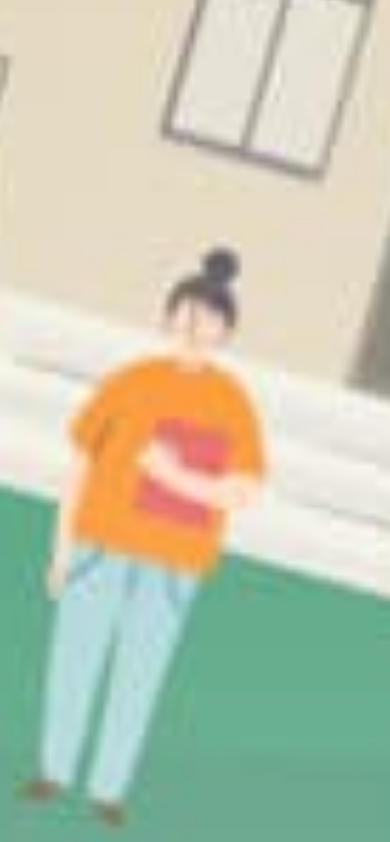
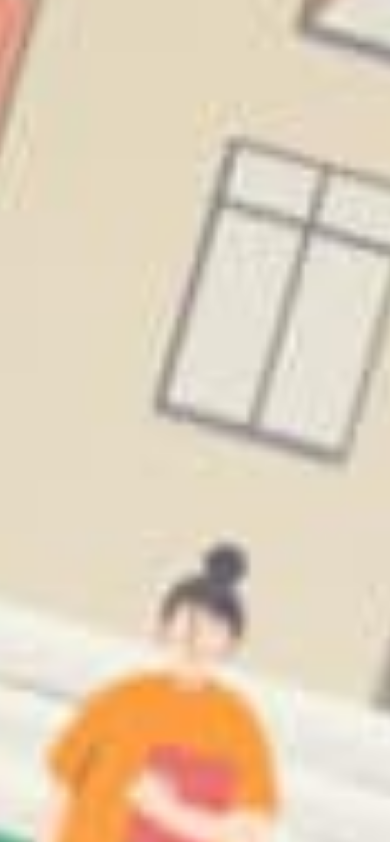
Before and after one commit to ThomasTew1579/ThomasTew1579.github.io, a Vue app: page / in a window 390 px wide. Shown: the part 1396-2238 px from the top of the page. Built offline with nearby package versions, Linux system fonts and the light colour scheme.

Commit message:
func: ajout choix affichage image mobile du damier

```diff
--- a/src/components/Damier.vue
+++ b/src/components/Damier.vue
@@ -6,6 +6,7 @@ export default {
         title : String,
         text : String,
         image : String,
+        hideMobileImage : Boolean,
         order : Boolean,
         bg : Boolean,
         btn : Object,
@@ -29,7 +30,7 @@ export default {
             <path d="M 0 0 C 1000 -1 2000 0 3000 0 L 3000 2 L 0 2 Z"/>
         </svg>
         <div class="container md:px-12 xl:max-w-[1280px] grid grid-cols-1 lg:grid-cols-2 gap-12 items-center">
-            <div v-if="!order" class="image fade-in hidden md:flex overflow-clip rounded-2xl relative h-[300px] lg:h-[500px] fade-in">
+            <div v-if="!order" :class="{'hidden md:flex ': hideMobileImage}" class="image fade-in overflow-clip rounded-2xl relative h-[300px] lg:h-[500px] fade-in">
                 <img class="image-scroll absolute object-cover inset-0 w-full h-full" :src="image" alt="">
             </div>
             <div class="text flex flex-col gap-4">
@@ -37,7 +38,7 @@ export default {
                 <p class="fade-in">{{text}}</p>
                 <ButtonSecondary v-if="hasBtn && btn" :title="btn.title" icon="arrow-right" :link="btn.url" />
             </div>
-            <div v-if="order" class="image hidden md:flex overflow-clip rounded-2xl relative h-[300px] lg:h-[500px] fade-in">
+            <div v-if="order" :class="{'hidden md:flex ': hideMobileImage}" class="image overflow-clip rounded-2xl relative h-[300px] lg:h-[500px] fade-in">
                 <img class="image-scroll absolute object-cover inset-0 w-full h-full" :src="image" alt="">
             </div>
         </div>
```
